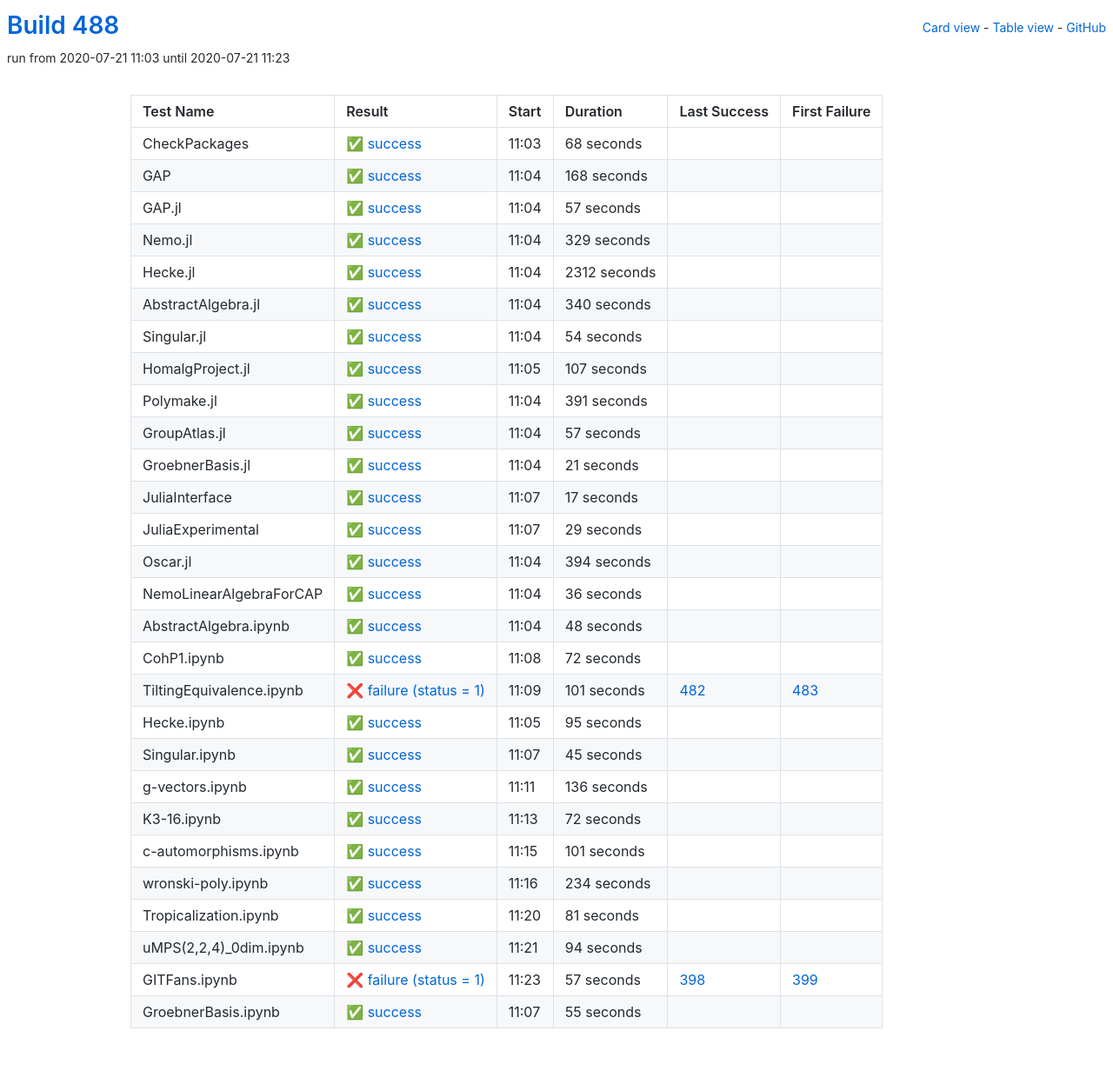
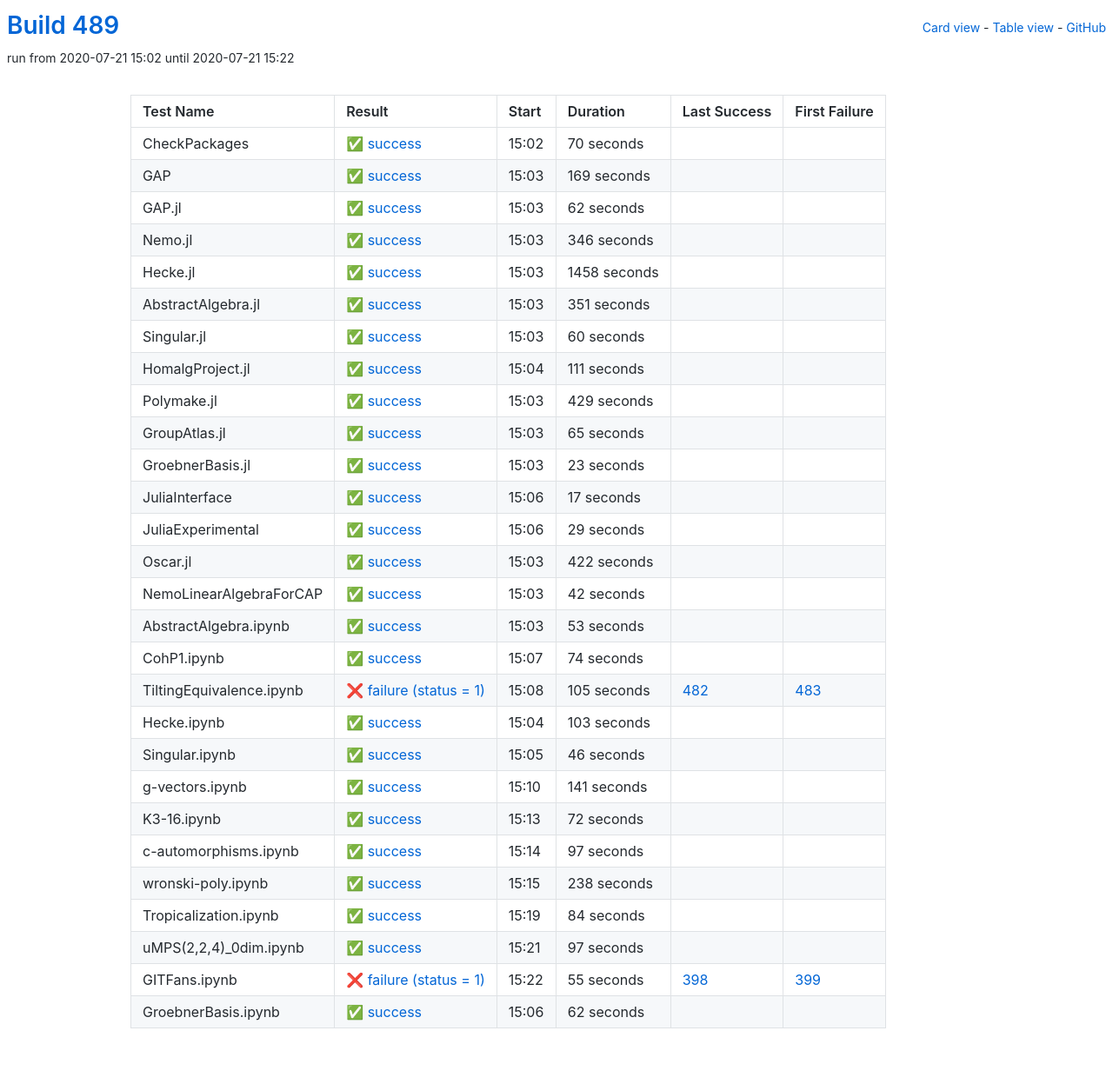
Before and after one commit to oscar-system/oscar-ci-status-stable, a Jekyll site: the page built from table.html, in a window 1280 px wide. Shown: the whole page at 87% size. Built offline with Jekyll 4.4.1, drawn with Linux system fonts in a browser that asks for light colours.

Commit message:
Build #489

```diff
--- a/_data/ci.yml
+++ b/_data/ci.yml
@@ -1,6 +1,6 @@
 ---
-build: 488
-build_url: https://oscarci.mathematik.uni-kl.de/job/oscar-stable/488/
+build: 489
+build_url: https://oscarci.mathematik.uni-kl.de/job/oscar-stable/489/
 job: oscar-stable
 organization: oscar-system
 repo: oscar-ci-status-stable
@@ -8,140 +8,140 @@ repourl: https://github.com/oscar-system/oscar-ci-status-stable
 tests:
 - name: CheckPackages
   id: checkpackages
-  log: https://oscarci.mathematik.uni-kl.de/job/oscar-stable/488/artifact/logs/build-488/CheckPackages.log
-  start: 2020-07-21 11:03
+  log: https://oscarci.mathematik.uni-kl.de/job/oscar-stable/489/artifact/logs/build-489/CheckPackages.log
+  start: 2020-07-21 15:02
   success: true
   exitcode: 0
   status: success
-  duration: 68
+  duration: 70
   last_success: false
   last_success_url:
   first_failure: false
   first_failure_url:
 - name: GAP
   id: gap
-  log: https://oscarci.mathematik.uni-kl.de/job/oscar-stable/488/artifact/logs/build-488/GAP.log
-  start: 2020-07-21 11:04
+  log: https://oscarci.mathematik.uni-kl.de/job/oscar-stable/489/artifact/logs/build-489/GAP.log
+  start: 2020-07-21 15:03
   success: true
   exitcode: 0
   status: success
-  duration: 168
+  duration: 169
   last_success: false
   last_success_url:
   first_failure: false
   first_failure_url:
 - name: GAP.jl
   id: gap-jl
-  log: https://oscarci.mathematik.uni-kl.de/job/oscar-stable/488/artifact/logs/build-488/GAP.jl.log
-  start: 2020-07-21 11:04
+  log: https://oscarci.mathematik.uni-kl.de/job/oscar-stable/489/artifact/logs/build-489/GAP.jl.log
+  start: 2020-07-21 15:03
   success: true
   exitcode: 0
   status: success
-  duration: 57
+  duration: 62
   last_success: false
   last_success_url:
   first_failure: false
   first_failure_url:
 - name: Nemo.jl
   id: nemo-jl
-  log: https://oscarci.mathematik.uni-kl.de/job/oscar-stable/488/artifact/logs/build-488/Nemo.jl.log
-  start: 2020-07-21 11:04
+  log: https://oscarci.mathematik.uni-kl.de/job/oscar-stable/489/artifact/logs/build-489/Nemo.jl.log
+  start: 2020-07-21 15:03
   success: true
   exitcode: 0
   status: success
-  duration: 329
+  duration: 346
   last_success: false
   last_success_url:
   first_failure: false
   first_failure_url:
 - name: Hecke.jl
   id: hecke-jl
-  log: https://oscarci.mathematik.uni-kl.de/job/oscar-stable/488/artifact/logs/build-488/Hecke.jl.log
-  start: 2020-07-21 11:04
+  log: https://oscarci.mathematik.uni-kl.de/job/oscar-stable/489/artifact/logs/build-489/Hecke.jl.log
+  start: 2020-07-21 15:03
   success: true
   exitcode: 0
   status: success
-  duration: 2312
+  duration: 1458
   last_success: false
   last_success_url:
   first_failure: false
   first_failure_url:
 - name: AbstractAlgebra.jl
   id: abstractalgebra-jl
-  log: https://oscarci.mathematik.uni-kl.de/job/oscar-stable/488/artifact/logs/build-488/AbstractAlgebra.jl.log
-  start: 2020-07-21 11:04
+  log: https://oscarci.mathematik.uni-kl.de/job/oscar-stable/489/artifact/logs/build-489/AbstractAlgebra.jl.log
+  start: 2020-07-21 15:03
   success: true
   exitcode: 0
   status: success
-  duration: 340
+  duration: 351
   last_success: false
   last_success_url:
   first_failure: false
   first_failure_url:
 - name: Singular.jl
   id: singular-jl
-  log: https://oscarci.mathematik.uni-kl.de/job/oscar-stable/488/artifact/logs/build-488/Singular.jl.log
-  start: 2020-07-21 11:04
+  log: https://oscarci.mathematik.uni-kl.de/job/oscar-stable/489/artifact/logs/build-489/Singular.jl.log
+  start: 2020-07-21 15:03
   success: true
   exitcode: 0
   status: success
-  duration: 54
+  duration: 60
   last_success: false
   last_success_url:
   first_failure: false
   first_failure_url:
 - name: HomalgProject.jl
   id: homalgproject-jl
-  log: https://oscarci.mathematik.uni-kl.de/job/oscar-stable/488/artifact/logs/build-488/HomalgProject.jl.log
-  start: 2020-07-21 11:05
+  log: https://oscarci.mathematik.uni-kl.de/job/oscar-stable/489/artifact/logs/build-489/HomalgProject.jl.log
+  start: 2020-07-21 15:04
   success: true
   exitcode: 0
   status: success
-  duration: 107
+  duration: 111
   last_success: false
   last_success_url:
   first_failure: false
   first_failure_url:
 - name: Polymake.jl
   id: polymake-jl
-  log: https://oscarci.mathematik.uni-kl.de/job/oscar-stable/488/artifact/logs/build-488/Polymake.jl.log
-  start: 2020-07-21 11:04
+  log: https://oscarci.mathematik.uni-kl.de/job/oscar-stable/489/artifact/logs/build-489/Polymake.jl.log
+  start: 2020-07-21 15:03
   success: true
   exitcode: 0
   status: success
-  duration: 391
+  duration: 429
   last_success: false
   last_success_url:
   first_failure: false
   first_failure_url:
 - name: GroupAtlas.jl
   id: groupatlas-jl
-  log: https://oscarci.mathematik.uni-kl.de/job/oscar-stable/488/artifact/logs/build-488/GroupAtlas.jl.log
-  start: 2020-07-21 11:04
+  log: https://oscarci.mathematik.uni-kl.de/job/oscar-stable/489/artifact/logs/build-489/GroupAtlas.jl.log
+  start: 2020-07-21 15:03
   success: true
   exitcode: 0
   status: success
-  duration: 57
+  duration: 65
   last_success: false
   last_success_url:
   first_failure: false
   first_failure_url:
 - name: GroebnerBasis.jl
   id: groebnerbasis-jl
-  log: https://oscarci.mathematik.uni-kl.de/job/oscar-stable/488/artifact/logs/build-488/GroebnerBasis.jl.log
-  start: 2020-07-21 11:04
+  log: https://oscarci.mathematik.uni-kl.de/job/oscar-stable/489/artifact/logs/build-489/GroebnerBasis.jl.log
+  start: 2020-07-21 15:03
   success: true
   exitcode: 0
   status: success
-  duration: 21
+  duration: 23
   last_success: false
   last_success_url:
   first_failure: false
   first_failure_url:
 - name: JuliaInterface
   id: juliainterface
-  log: https://oscarci.mathematik.uni-kl.de/job/oscar-stable/488/artifact/logs/build-488/JuliaInterface.log
-  start: 2020-07-21 11:07
+  log: https://oscarci.mathematik.uni-kl.de/job/oscar-stable/489/artifact/logs/build-489/JuliaInterface.log
+  start: 2020-07-21 15:06
   success: true
   exitcode: 0
   status: success
@@ -152,8 +152,8 @@ tests:
   first_failure_url:
 - name: JuliaExperimental
   id: juliaexperimental
-  log: https://oscarci.mathematik.uni-kl.de/job/oscar-stable/488/artifact/logs/build-488/JuliaExperimental.log
-  start: 2020-07-21 11:07
+  log: https://oscarci.mathematik.uni-kl.de/job/oscar-stable/489/artifact/logs/build-489/JuliaExperimental.log
+  start: 2020-07-21 15:06
   success: true
   exitcode: 0
   status: success
@@ -164,104 +164,104 @@ tests:
   first_failure_url:
 - name: Oscar.jl
   id: oscar-jl
-  log: https://oscarci.mathematik.uni-kl.de/job/oscar-stable/488/artifact/logs/build-488/Oscar.jl.log
-  start: 2020-07-21 11:04
+  log: https://oscarci.mathematik.uni-kl.de/job/oscar-stable/489/artifact/logs/build-489/Oscar.jl.log
+  start: 2020-07-21 15:03
   success: true
   exitcode: 0
   status: success
-  duration: 394
+  duration: 422
   last_success: false
   last_success_url:
   first_failure: false
   first_failure_url:
 - name: NemoLinearAlgebraForCAP
   id: nemolinearalgebraforcap
-  log: https://oscarci.mathematik.uni-kl.de/job/oscar-stable/488/artifact/logs/build-488/NemoLinearAlgebraForCAP.log
-  start: 2020-07-21 11:04
+  log: https://oscarci.mathematik.uni-kl.de/job/oscar-stable/489/artifact/logs/build-489/NemoLinearAlgebraForCAP.log
+  start: 2020-07-21 15:03
   success: true
   exitcode: 0
   status: success
-  duration: 36
+  duration: 42
   last_success: false
   last_success_url:
   first_failure: false
   first_failure_url:
 - name: AbstractAlgebra.ipynb
   id: abstractalgebra-ipynb
-  log: https://oscarci.mathematik.uni-kl.de/job/oscar-stable/488/artifact/logs/build-488/AbstractAlgebra.ipynb.log
-  start: 2020-07-21 11:04
+  log: https://oscarci.mathematik.uni-kl.de/job/oscar-stable/489/artifact/logs/build-489/AbstractAlgebra.ipynb.log
+  start: 2020-07-21 15:03
   success: true
   exitcode: 0
   status: success
-  duration: 48
+  duration: 53
   last_success: false
   last_success_url:
   first_failure: false
   first_failure_url:
 - name: CohP1.ipynb
   id: cohp1-ipynb
-  log: https://oscarci.mathematik.uni-kl.de/job/oscar-stable/488/artifact/logs/build-488/CohP1.ipynb.log
-  start: 2020-07-21 11:08
+  log: https://oscarci.mathematik.uni-kl.de/job/oscar-stable/489/artifact/logs/build-489/CohP1.ipynb.log
+  start: 2020-07-21 15:07
   success: true
   exitcode: 0
   status: success
-  duration: 72
+  duration: 74
   last_success: false
   last_success_url:
   first_failure: false
   first_failure_url:
 - name: TiltingEquivalence.ipynb
   id: tiltingequivalence-ipynb
-  log: https://oscarci.mathematik.uni-kl.de/job/oscar-stable/488/artifact/logs/build-488/TiltingEquivalence.ipynb.log
-  start: 2020-07-21 11:09
+  log: https://oscarci.mathematik.uni-kl.de/job/oscar-stable/489/artifact/logs/build-489/TiltingEquivalence.ipynb.log
+  start: 2020-07-21 15:08
   success: false
   exitcode: 1
   status: failure
-  duration: 101
+  duration: 105
   last_success: 482
   last_success_url: https://oscarci.mathematik.uni-kl.de/job/oscar-stable/482/
   first_failure: 483
   first_failure_url: https://oscarci.mathematik.uni-kl.de/job/oscar-stable/483/
 - name: Hecke.ipynb
   id: hecke-ipynb
-  log: https://oscarci.mathematik.uni-kl.de/job/oscar-stable/488/artifact/logs/build-488/Hecke.ipynb.log
-  start: 2020-07-21 11:05
+  log: https://oscarci.mathematik.uni-kl.de/job/oscar-stable/489/artifact/logs/build-489/Hecke.ipynb.log
+  start: 2020-07-21 15:04
   success: true
   exitcode: 0
   status: success
-  duration: 95
+  duration: 103
   last_success: false
   last_success_url:
   first_failure: false
   first_failure_url:
 - name: Singular.ipynb
   id: singular-ipynb
-  log: https://oscarci.mathematik.uni-kl.de/job/oscar-stable/488/artifact/logs/build-488/Singular.ipynb.log
-  start: 2020-07-21 11:07
+  log: https://oscarci.mathematik.uni-kl.de/job/oscar-stable/489/artifact/logs/build-489/Singular.ipynb.log
+  start: 2020-07-21 15:05
   success: true
   exitcode: 0
   status: success
-  duration: 45
+  duration: 46
   last_success: false
   last_success_url:
   first_failure: false
   first_failure_url:
 - name: g-vectors.ipynb
   id: g-vectors-ipynb
-  log: https://oscarci.mathematik.uni-kl.de/job/oscar-stable/488/artifact/logs/build-488/g-vectors.ipynb.log
-  start: 2020-07-21 11:11
+  log: https://oscarci.mathematik.uni-kl.de/job/oscar-stable/489/artifact/logs/build-489/g-vectors.ipynb.log
+  start: 2020-07-21 15:10
   success: true
   exitcode: 0
   status: success
-  duration: 136
+  duration: 141
   last_success: false
   last_success_url:
   first_failure: false
   first_failure_url:
 - name: K3-16.ipynb
   id: k3-16-ipynb
-  log: https://oscarci.mathematik.uni-kl.de/job/oscar-stable/488/artifact/logs/build-488/K3-16.ipynb.log
-  start: 2020-07-21 11:13
+  log: https://oscarci.mathematik.uni-kl.de/job/oscar-stable/489/artifact/logs/build-489/K3-16.ipynb.log
+  start: 2020-07-21 15:13
   success: true
   exitcode: 0
   status: success
@@ -272,72 +272,72 @@ tests:
   first_failure_url:
 - name: c-automorphisms.ipynb
   id: c-automorphisms-ipynb
-  log: https://oscarci.mathematik.uni-kl.de/job/oscar-stable/488/artifact/logs/build-488/c-automorphisms.ipynb.log
-  start: 2020-07-21 11:15
+  log: https://oscarci.mathematik.uni-kl.de/job/oscar-stable/489/artifact/logs/build-489/c-automorphisms.ipynb.log
+  start: 2020-07-21 15:14
   success: true
   exitcode: 0
   status: success
-  duration: 101
+  duration: 97
   last_success: false
   last_success_url:
   first_failure: false
   first_failure_url:
 - name: wronski-poly.ipynb
   id: wronski-poly-ipynb
-  log: https://oscarci.mathematik.uni-kl.de/job/oscar-stable/488/artifact/logs/build-488/wronski-poly.ipynb.log
-  start: 2020-07-21 11:16
+  log: https://oscarci.mathematik.uni-kl.de/job/oscar-stable/489/artifact/logs/build-489/wronski-poly.ipynb.log
+  start: 2020-07-21 15:15
   success: true
   exitcode: 0
   status: success
-  duration: 234
+  duration: 238
   last_success: false
   last_success_url:
   first_failure: false
   first_failure_url:
 - name: Tropicalization.ipynb
   id: tropicalization-ipynb
-  log: https://oscarci.mathematik.uni-kl.de/job/oscar-stable/488/artifact/logs/build-488/Tropicalization.ipynb.log
-  start: 2020-07-21 11:20
+  log: https://oscarci.mathematik.uni-kl.de/job/oscar-stable/489/artifact/logs/build-489/Tropicalization.ipynb.log
+  start: 2020-07-21 15:19
   success: true
   exitcode: 0
   status: success
-  duration: 81
+  duration: 84
   last_success: false
   last_success_url:
   first_failure: false
   first_failure_url:
 - name: uMPS(2,2,4)_0dim.ipynb
   id: umps-2-2-4-0dim-ipynb
-  log: https://oscarci.mathematik.uni-kl.de/job/oscar-stable/488/artifact/logs/build-488/uMPS-2-2-4-_0dim.ipynb.log
-  start: 2020-07-21 11:21
+  log: https://oscarci.mathematik.uni-kl.de/job/oscar-stable/489/artifact/logs/build-489/uMPS-2-2-4-_0dim.ipynb.log
+  start: 2020-07-21 15:21
   success: true
   exitcode: 0
   status: success
-  duration: 94
+  duration: 97
   last_success: false
   last_success_url:
   first_failure: false
   first_failure_url:
 - name: GITFans.ipynb
   id: gitfans-ipynb
-  log: https://oscarci.mathematik.uni-kl.de/job/oscar-stable/488/artifact/logs/build-488/GITFans.ipynb.log
-  start: 2020-07-21 11:23
+  log: https://oscarci.mathematik.uni-kl.de/job/oscar-stable/489/artifact/logs/build-489/GITFans.ipynb.log
+  start: 2020-07-21 15:22
   success: false
   exitcode: 1
   status: failure
-  duration: 57
+  duration: 55
   last_success: 398
   last_success_url: https://oscarci.mathematik.uni-kl.de/job/oscar-stable/398/
   first_failure: 399
   first_failure_url: https://oscarci.mathematik.uni-kl.de/job/oscar-stable/399/
 - name: GroebnerBasis.ipynb
   id: groebnerbasis-ipynb
-  log: https://oscarci.mathematik.uni-kl.de/job/oscar-stable/488/artifact/logs/build-488/GroebnerBasis.ipynb.log
-  start: 2020-07-21 11:07
+  log: https://oscarci.mathematik.uni-kl.de/job/oscar-stable/489/artifact/logs/build-489/GroebnerBasis.ipynb.log
+  start: 2020-07-21 15:06
   success: true
   exitcode: 0
   status: success
-  duration: 55
+  duration: 62
   last_success: false
   last_success_url:
   first_failure: false
```
Also changed, not shown: README.md.
